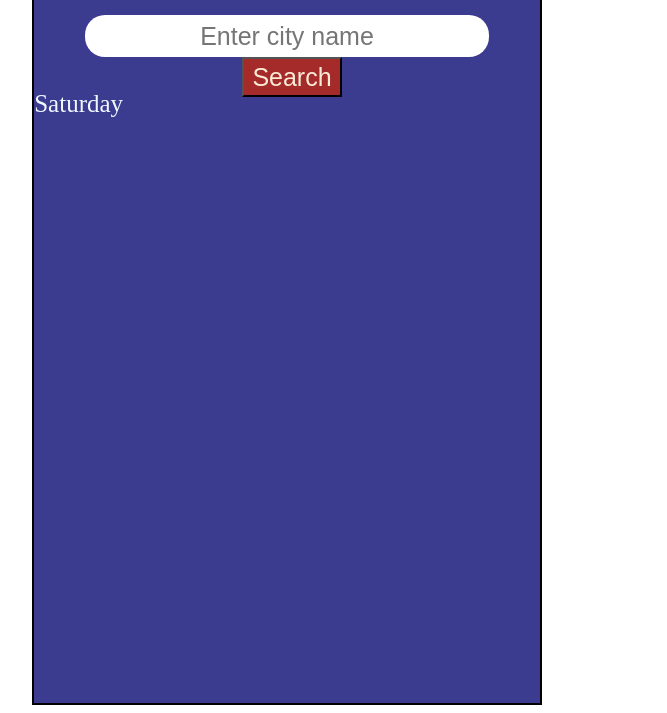
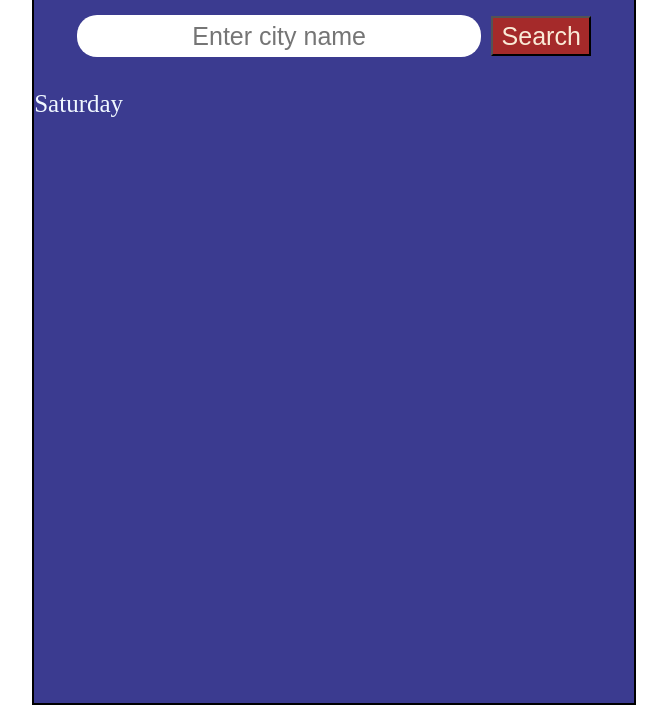
Before and after one commit to Sanchitaku/weatherapp, a plain HTML site: page index.html in a window 1280 px wide. Shown: the part 114-827 px from the top of the page, without its empty margins (355-1022 px from the left). Drawn offline with Linux system fonts and the light colour scheme.

Commit message:
styling change

```diff
--- a/style.css
+++ b/style.css
@@ -40,7 +40,7 @@ body{
 .weatherinfo{
     border:2px  black;
     background-color:rgb(59, 59, 144) ;
-    width: 50%;
+    width: 100%;
     margin-left: 20%;
 
 
@@ -60,7 +60,8 @@ body{
 }.weatherinfo1{
      border:2px solid black;
     background-color:rgb(59, 59, 144) ;
-    width: 40%;
+    width: 100%;
+    max-width: 600px;
     margin-left: 30%;
     height: 100vh;
 
```
